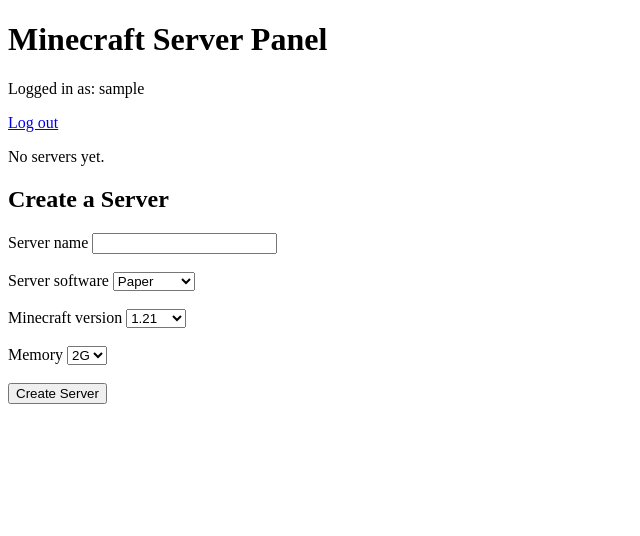
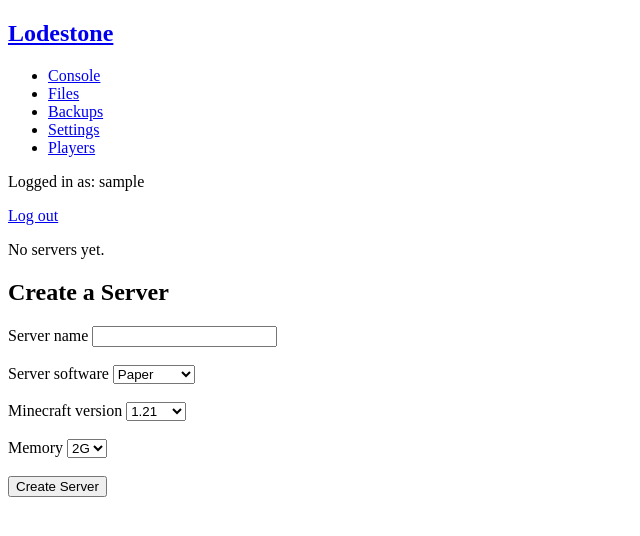
Before and after one commit to lodestone-dev-org/lodestone, a Flask app: template templates/server_console.html in a window 1280 px wide. Shown: the top 536 px of the page, without its empty margins (0-640 px from the left). Run offline with Flask 3, Linux system fonts and the light colour scheme; the template is opened without the code that fills it, so the values that code supplies are empty; the visitor is signed in with stand-in values (Sample User, id 1).

Commit message:
Add sidebar base template and wire up console

```diff
--- /dev/null
+++ b/templates/base.html
@@ -0,0 +1,45 @@
+<!DOCTYPE html>
+<html lang="en">
+<head>
+    <meta charset="UTF-8">
+    <meta name="viewport" content="width=device-width, initial-scale=1.0">
+    <title>{% block title %}Lodestone{% endblock %}</title>
+    <link rel="stylesheet" href="{{ url_for('static', filename='style.css') }}">
+</head>
+<body>
+    <div class="app">
+        <aside class="sidebar">
+            <h1 class="brand"><a href="{{ url_for('index') }}">Lodestone</a></h1>
+
+            <nav>
+                <ul>
+                    <li><a href="{{ url_for('index') }}">Console</a></li>
+                    <li><a href="#files">Files</a></li>
+                    <li><a href="#backups">Backups</a></li>
+                    <li><a href="#settings">Settings</a></li>
+                    <li><a href="#players">Players</a></li>
+                </ul>
+            </nav>
+
+            <p class="user">Logged in as: {{ session.username }}</p>
+            <a href="{{ url_for('logout') }}">Log out</a>
+        </aside>
+
+        <main class="content">
+            {% with messages = get_flashed_messages() %}
+                {% if messages %}
+                    <ul class="flashes">
+                    {% for message in messages %}
+                        <li>{{ message }}</li>
+                    {% endfor %}
+                    </ul>
+                {% endif %}
+            {% endwith %}
+
+            {% block content %}{% endblock %}
+        </main>
+    </div>
+
+    {% block scripts %}{% endblock %}
+</body>
+</html>
--- a/templates/server_console.html
+++ b/templates/server_console.html
@@ -1,28 +1,8 @@
-<!DOCTYPE html>
-<html lang="en">
-<head>
-    <meta charset="UTF-8">
-    <meta name="viewport" content="width=device-width, initial-scale=1.0">
-    <title>Minecraft Server Panel</title>
-</head>
-<body>
-    <header>
-        <h1>Minecraft Server Panel</h1>
-        <p>Logged in as: {{ session.username }}</p>
-        <a href="{{ url_for('logout') }}">Log out</a>
-    </header>
+{% extends "base.html" %}
 
-    {% with messages = get_flashed_messages() %}
-        {% if messages %}
-            <ul>
-            {% for message in messages %}
-                <li>{{ message }}</li>
-            {% endfor %}
-            </ul>
-        {% endif %}
-    {% endwith %}
+{% block title %}Server Console{% endblock %}
 
-    <main>
+{% block content %}
     {% for server in servers %}
     <section>
         <h2>{{ server.name }}</h2>
@@ -104,8 +84,9 @@
             <button type="submit">Create Server</button>
         </form>
     </section>
-    </main>
+{% endblock %}
 
+{% block scripts %}
     <script>
         // polling until the SSE endpoint lands
         function refresh(pre) {
@@ -121,5 +102,4 @@
         consoles.forEach(refresh);
         setInterval(() => consoles.forEach(refresh), 3000);
     </script>
-</body>
-</html>
+{% endblock %}
```
Lines whose indentation alone changed are shown as unchanged.
